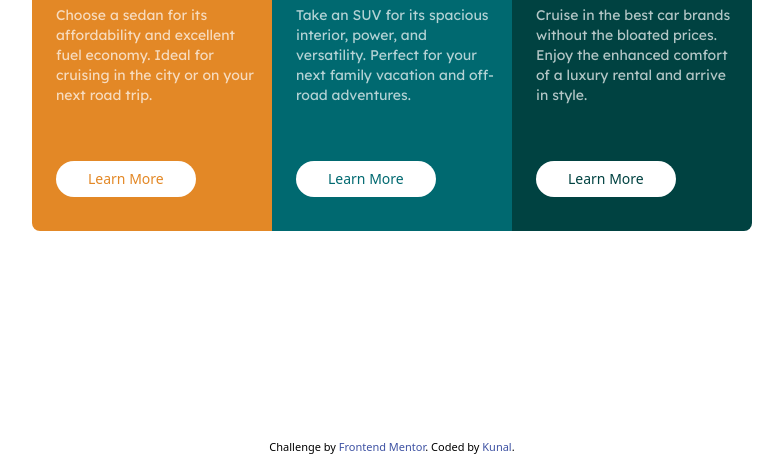
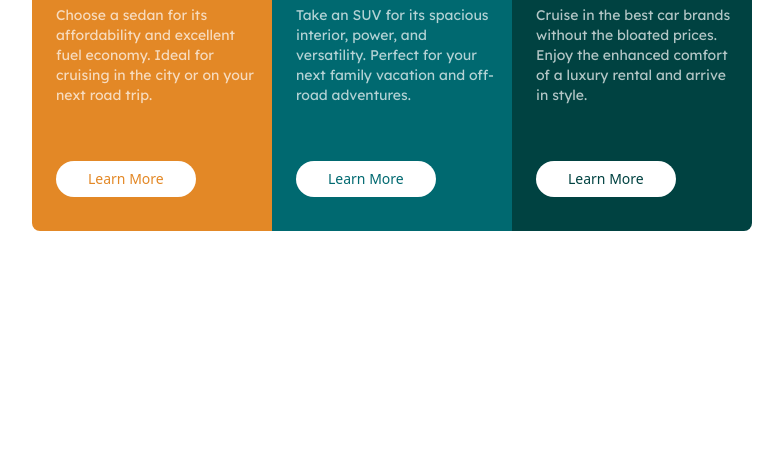
Before and after one commit to kunal04sinha/perview-card-component, a plain HTML site: page index.html in a window 1280 px wide. Shown: the part 385-841 px from the top of the page, without its empty margins (248-1031 px from the left). Drawn offline with nearby package versions, Linux system fonts and the light colour scheme.

Commit message:
Update index.html

```diff
--- a/index.html
+++ b/index.html
@@ -28,16 +28,7 @@
     <title>Frontend Mentor | 3-column preview card component</title>
 
     <!-- Feel free to remove these styles or customise in your own stylesheet 👍 -->
-    <style>
-      .attribution {
-        font-size: 11px;
-        text-align: center;
-      }
-      .attribution a {
-        color: hsl(228, 45%, 44%);
-      }
-      /* <script src="tailwind.config.js"></script> */
-    </style>
+
   </head>
   <body>
     <!-- global conatiner -->
@@ -105,11 +96,5 @@
         </div>
       </div>
     </main>
-    <div class="attribution">
-      Challenge by
-      <a href="https://www.frontendmentor.io?ref=challenge" target="_blank"
-        >Frontend Mentor</a
-      >. Coded by <a href="#">Kunal</a>.
-    </div>
   </body>
 </html>
```
